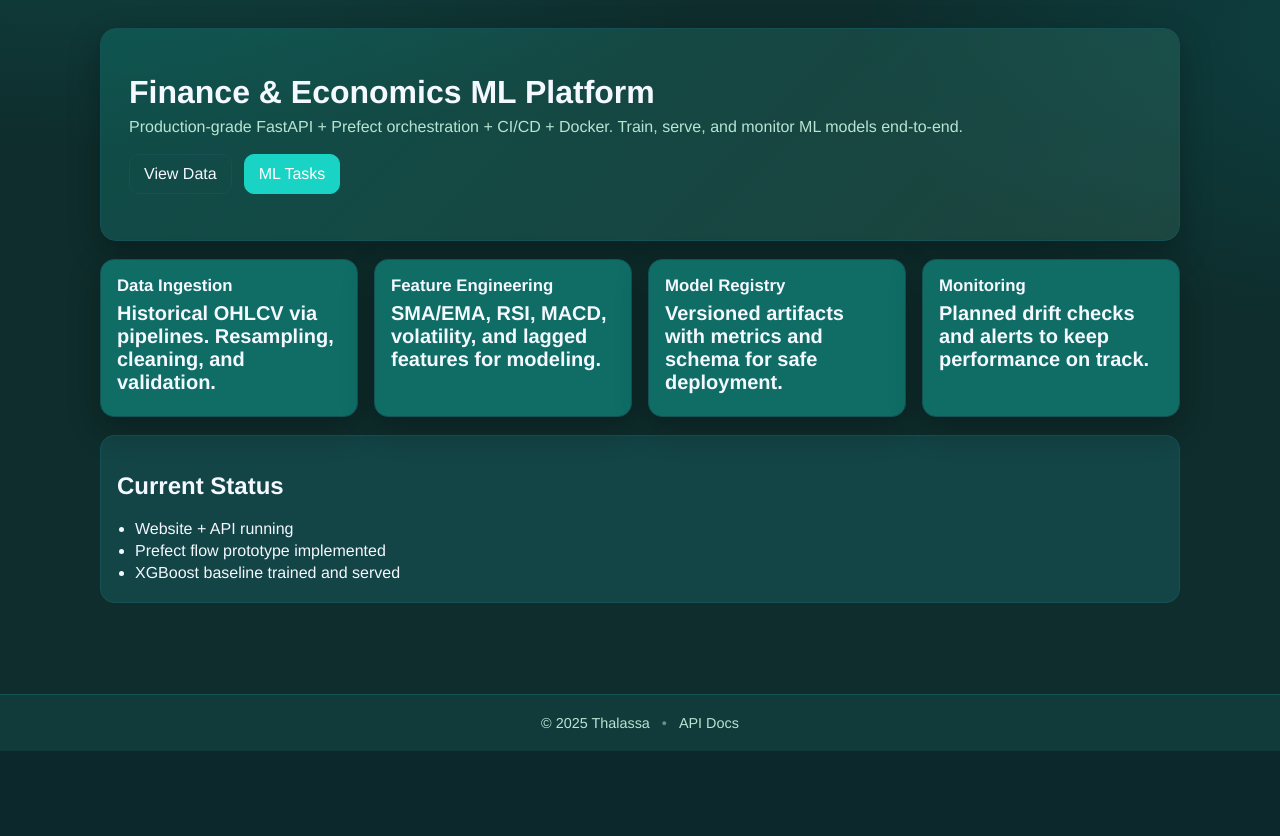
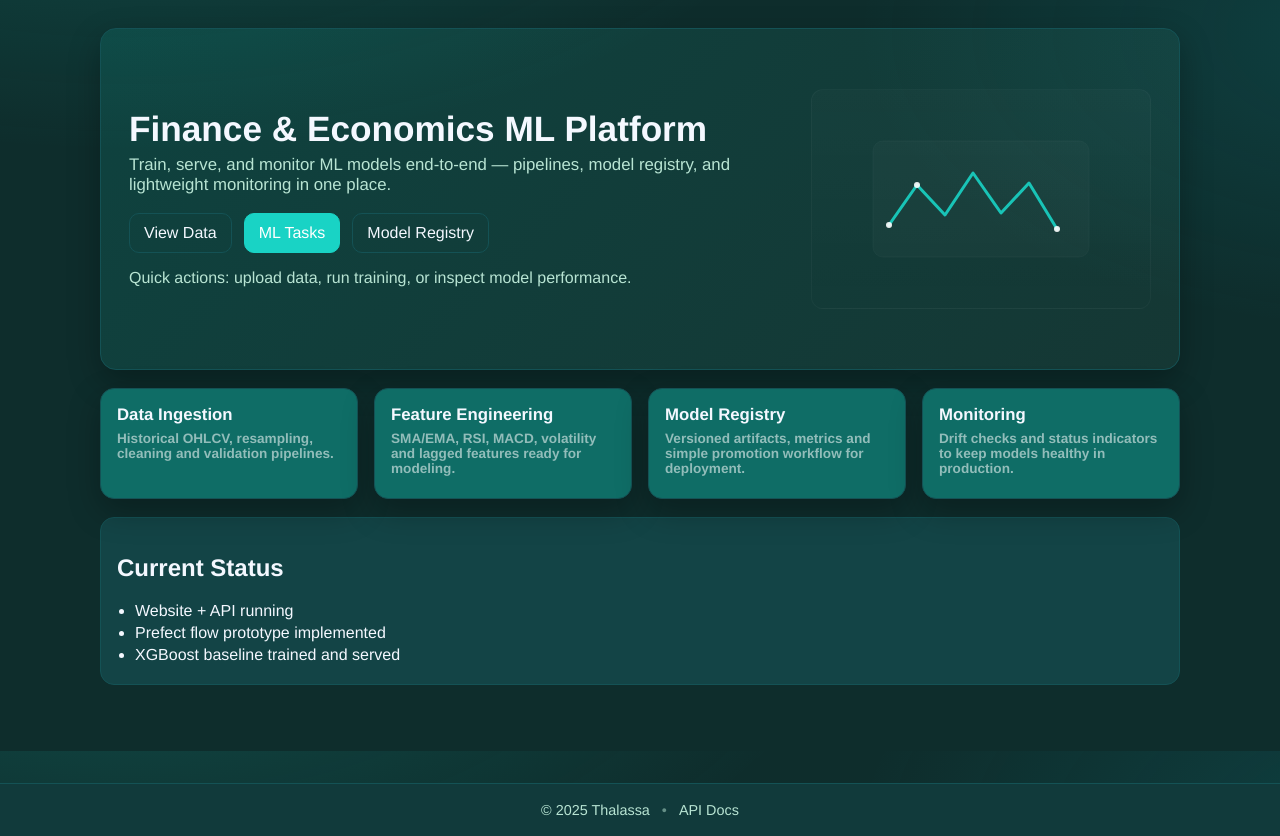
Before and after one commit to Nishat-Ahmad/Thalassa, a FastAPI app: page / in a window 1280 px wide. Shown: the part 49-885 px from the top of the page. Before the commit the page ends 800 px from the top, so only its background shows below. Run offline with FastAPI, Linux system fonts and the light colour scheme.

Commit message:
UI Update # 02: Fixed the home page a little

```diff
--- a/app/static/style.css
+++ b/app/static/style.css
@@ -56,18 +56,15 @@ body > .footer { flex: 0 0 auto; margin-top: auto; }
 .content { flex: 1 0 auto; width: 100%; padding: 28px 0 80px; }
 
 .footer {
-position: fixed;
-left: 0;
-bottom: 0;
+  position: relative;
   width: 100%;
   background: var(--bg-elev);
   color: var(--muted);
   text-align: center;
   border-top: 1px solid var(--border);
-padding: 20px 0;
+  padding: 18px 0;
   font-size: 0.9rem;
-z-index: 100;
-max-height: fit-content;
+  z-index: 20;
 }
 .footer .container { display: flex; gap: 12px; align-items: center; justify-content: center; flex-wrap: wrap; }
 .footer .sep { opacity: 0.5; }
@@ -75,10 +72,23 @@ max-height: fit-content;
 .link-muted:hover { color: #cbd5e1; }
 
 /* Hero */
-.hero { border: 1px solid var(--border); border-radius: 16px; padding: 46px 28px; background: linear-gradient(135deg, rgba(17,219,201,0.18), rgba(133,222,182,0.12)); box-shadow: var(--shadow); }
-.hero-title { margin: 0 0 8px; font-size: 2rem; line-height: 1.1; }
-.hero-subtitle { margin: 0 0 18px; color: var(--muted); }
+.hero {
+  border: 1px solid var(--border);
+  border-radius: 16px;
+  padding: 42px 28px;
+  background: linear-gradient(135deg, rgba(17,219,201,0.12), rgba(133,222,182,0.06));
+  box-shadow: var(--shadow);
+  display: grid;
+  grid-template-columns: 1fr 340px;
+  gap: 24px;
+  align-items: center;
+}
+.hero .hero-content { max-width: 780px; }
+.hero-title { margin: 0 0 8px; font-size: 2.2rem; line-height: 1.05; }
+.hero-subtitle { margin: 0 0 18px; color: var(--muted); font-size: 1.05rem; }
 .hero-actions { display: flex; gap: 12px; flex-wrap: wrap; }
+.hero .illustration { display:flex; align-items:center; justify-content:center; }
+.hero .illustration .panel { width:100%; height: 220px; display:flex; align-items:center; justify-content:center; border-radius:12px; background: linear-gradient(180deg, rgba(255,255,255,0.02), rgba(255,255,255,0.00)); border:1px solid rgba(255,255,255,0.03); }
 
 /* Tasks page */
 .tasks-hero { display: grid; grid-template-columns: 1.4fr 1fr; gap: 18px; align-items: stretch; }
--- a/app/templates/home.html
+++ b/app/templates/home.html
@@ -1,33 +1,46 @@
 {% extends 'base.html' %}
 {% block content %}
-
 <section class="hero">
   <div class="hero-content">
     <h1 class="hero-title">Finance & Economics ML Platform</h1>
-    <p class="hero-subtitle">Production-grade FastAPI + Prefect orchestration + CI/CD + Docker. Train, serve, and monitor ML models end-to-end.</p>
+    <p class="hero-subtitle">Train, serve, and monitor ML models end-to-end — pipelines, model registry, and lightweight monitoring in one place.</p>
     <div class="hero-actions">
       <a class="btn" href="/data">View Data</a>
       <a class="btn btn-primary" href="/tasks">ML Tasks</a>
+      <a class="btn btn-outline" href="/model_info">Model Registry</a>
+    </div>
+    <div style="margin-top:16px;" class="muted">Quick actions: upload data, run training, or inspect model performance.</div>
+  </div>
+  <div class="illustration">
+    <div class="panel">
+      <!-- simple placeholder illustration -->
+      <svg width="220" height="120" viewBox="0 0 220 120" fill="none" xmlns="http://www.w3.org/2000/svg" aria-hidden="true">
+        <rect x="2" y="2" width="216" height="116" rx="10" fill="rgba(255,255,255,0.02)" stroke="rgba(255,255,255,0.03)"/>
+        <path d="M18 86 L46 46 L74 76 L102 34 L130 74 L158 44 L186 90" stroke="rgba(25,211,197,0.9)" stroke-width="3" stroke-linecap="round" stroke-linejoin="round" fill="none"/>
+        <circle cx="18" cy="86" r="3" fill="rgba(255,255,255,0.9)" />
+        <circle cx="46" cy="46" r="3" fill="rgba(255,255,255,0.9)" />
+        <circle cx="186" cy="90" r="3" fill="rgba(255,255,255,0.9)" />
+      </svg>
     </div>
   </div>
 </section>
 
-<section class="cards">
+<section class="cards" aria-label="features">
   <article class="card">
     <h3>Data Ingestion</h3>
-    <p>Historical OHLCV via pipelines. Resampling, cleaning, and validation.</p>
+    <p class="small">Historical OHLCV, resampling, cleaning and validation pipelines.</p>
   </article>
   <article class="card">
     <h3>Feature Engineering</h3>
-    <p>SMA/EMA, RSI, MACD, volatility, and lagged features for modeling.</p>
+    <p class="small">SMA/EMA, RSI, MACD, volatility and lagged features ready for modeling.</p>
   </article>
   <article class="card">
     <h3>Model Registry</h3>
-    <p>Versioned artifacts with metrics and schema for safe deployment.</p>
+    <p class="small">Versioned artifacts, metrics and simple promotion workflow for deployment.</p>
   </article>
   <article class="card">
     <h3>Monitoring</h3>
-    <p>Planned drift checks and alerts to keep performance on track.</p>
+    <p class="small">Drift checks and status indicators to keep models healthy in production.</p>
   </article>
 </section>
 
```
Also changed, not shown: other parts of app/static/style.css (+3 -1 lines), app/templates/base.html (+14 -2 lines), app/templates/search.html (+4 -4 lines). Lines whose indentation alone changed are shown as unchanged.
